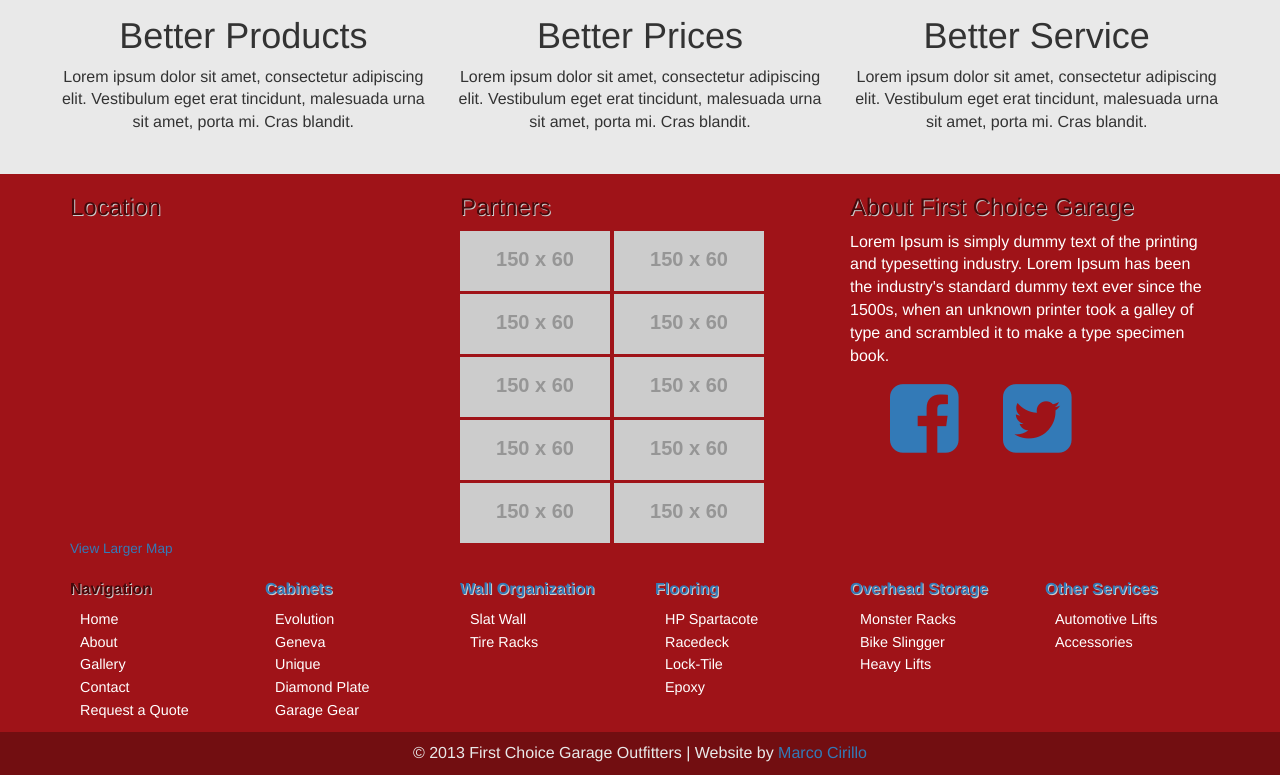
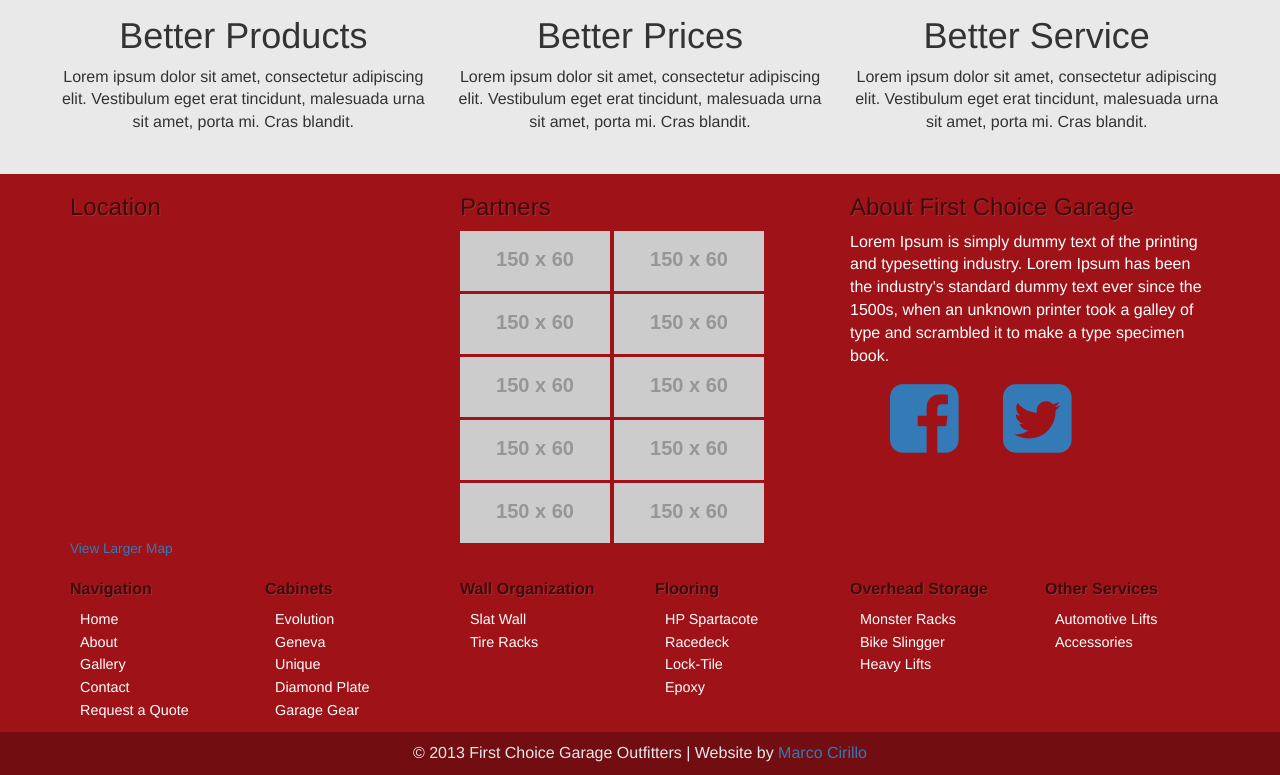
Before and after one commit to MarkyC/FirstChoiceGarageOutfitters, a CodeIgniter app: the page made by index.php in a window 1280 px wide. Shown: the part 878-1653 px from the top of the page. Run offline with CodeIgniter, Linux system fonts and the light colour scheme; grey boxes labelled with a size stand in for pictures from a placeholder-image service; style sheets or scripts are compiled from the project's sources; some libraries are stand-ins or nearby versions.

Commit message:
Update footer

```diff
--- a/css/screen.less
+++ b/css/screen.less
@@ -6,6 +6,7 @@
 @fc-red			: rgb(237, 028, 036);
 @med-red		: rgb(191, 023, 029);
 @darker-med-red	: darken(@med-red, 7%);
+@desat-red      : rgb(153, 051, 051);
 
 @light-grey		: rgb(233, 233, 233);
 
@@ -180,7 +181,15 @@
 footer h1, footer h2, footer h3,
 footer h4, footer h5, footer h6 {
   color: darken(@darker-med-red, 20%);
-  text-shadow: 1px 1px 0px #ccc;
+  text-shadow: 1px 1px 0px @desat-red;
+
+  a {
+    color: darken(@darker-med-red, 20%);
+    &:hover {
+      text-decoration: none;
+      color: darken(@darker-med-red, 30%);
+    }
+  }
 }
 
 footer h1 {
```
